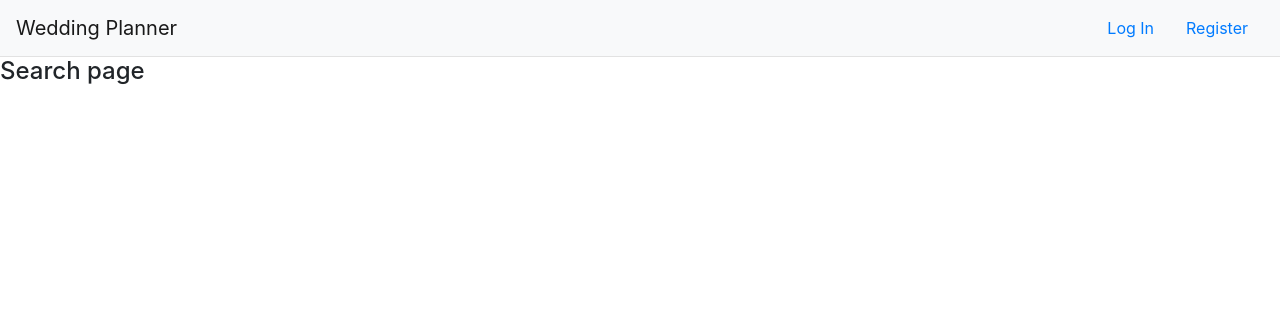
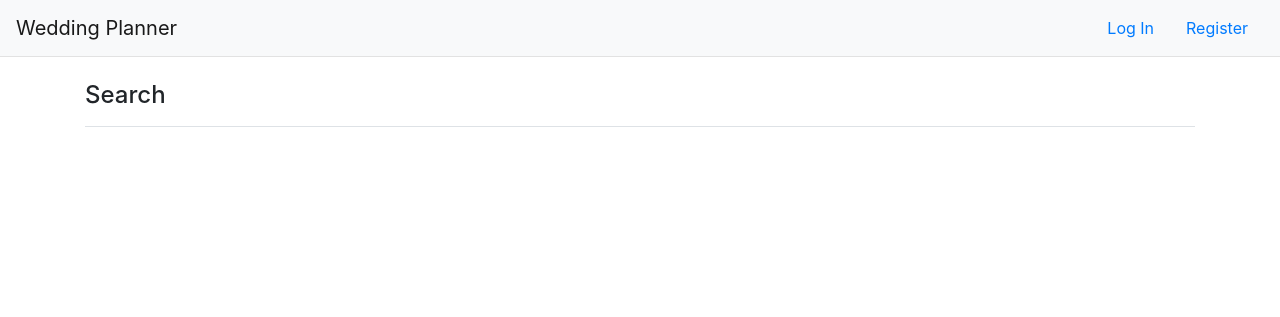
Before and after one commit to achrefabdennebi/wedding-planner, a Django app: page /search in a window 1280 px wide. Shown: the top 317 px of the page. Run offline with Django 3.2, Linux system fonts and the light colour scheme; some libraries are stand-ins or nearby versions.

Commit message:
feat: init search page

```diff
--- a/wedding/templates/wedding/search.html
+++ b/wedding/templates/wedding/search.html
@@ -1,5 +1,12 @@
 {% extends "wedding/layout.html" %}
 
 {% block body %}
-    <h4>Search page</h4>
+<div class="container">
+    <div class="clearfix border-bottom mt-4 mb-2 pb-2">
+        <h4 class="float-left">Search</h4>
+    </div>
+    <div class="row">
+
+    </div>
+</div>
 {% endblock %}
```
